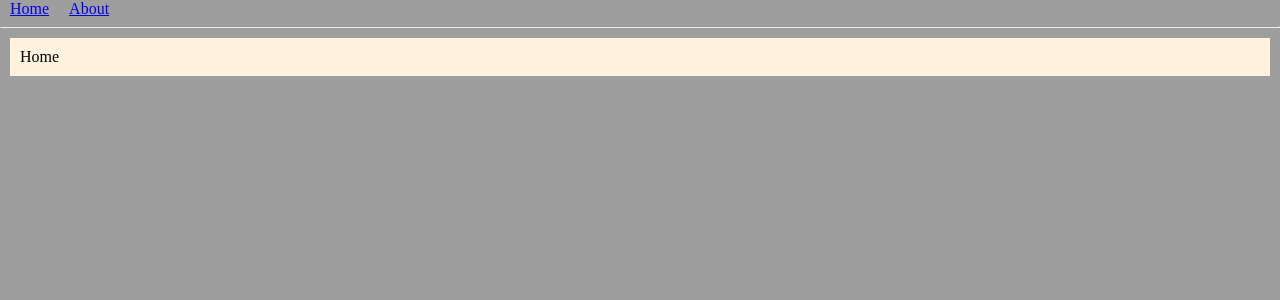
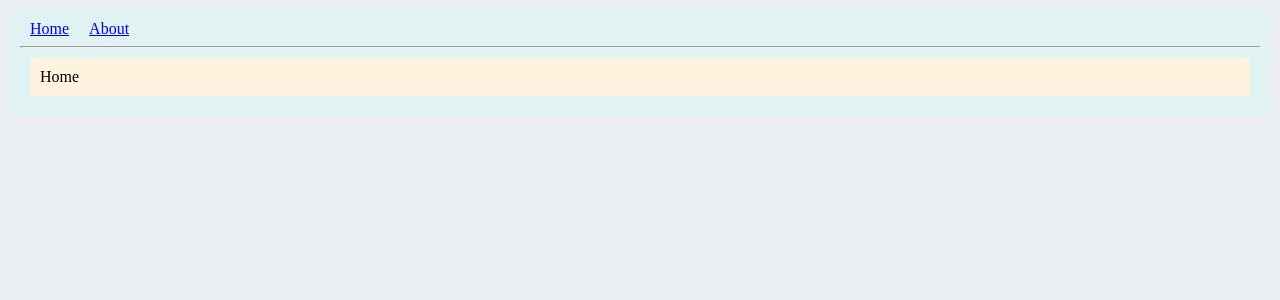
Before and after one commit to fireflower0/react-gh-pages, a React (Create React App) app: page / in a window 1280 px wide. Shown: the top 300 px of the page. Built offline with nearby package versions, Linux system fonts and the light colour scheme.

Commit message:
Fixed a style

```diff
--- a/src/index.jsx
+++ b/src/index.jsx
@@ -1,26 +1,33 @@
 import React, { useEffect } from 'react';
 import ReactDOM from 'react-dom';
 import { BrowserRouter as Router, Route } from 'react-router-dom';
+import styled from 'styled-components';
 import Navbar from './Navbar';
 import Home from './Home';
 import About from './About';
+
+const FormWrapper = styled.div`
+  margin: 10px;
+  padding: 10px;
+  background-color: #E0F2F1;
+`;
 
 const App = () => {
   useEffect(() => {
     document.title = 'My Home Page';
     document.body.style.margin = '0';
-    document.body.style.backgroundColor = '#9E9E9E';
+    document.body.style.backgroundColor = '#ECEFF1';
   }, []);
 
   return (
-    <div>
+    <FormWrapper>
       <Router>
         <Navbar />
         <hr />
         <Route exact path='/' component={Home} />
         <Route path='/about' component={About} />
       </Router>
-    </div>
+    </FormWrapper>
   );
 };
 
```
